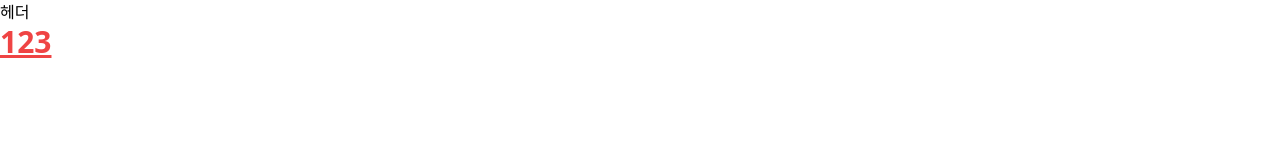
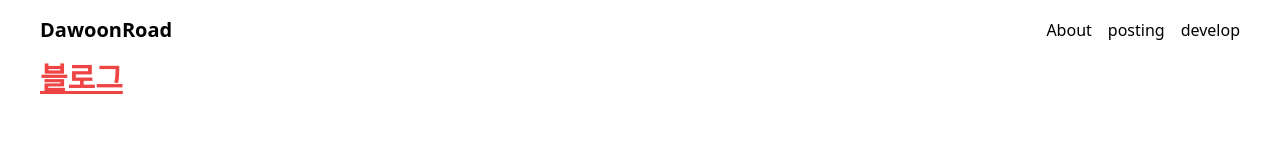
Before and after one commit to hec8897/gatsby-blog, a Gatsby site: page / in a window 1280 px wide. Built offline with nearby package versions, Linux system fonts and the light colour scheme; Gatsby itself is replaced by a stand-in of ours.

Commit message:
create Header
Signed-off-by: dawoonkim <hec8897@naver.com>

```diff
--- a/src/component/common/Header.jsx
+++ b/src/component/common/Header.jsx
@@ -1,5 +1,24 @@
 import * as React from "react";
+import { Screen } from "component";
+import { Link } from "gatsby";
 
-const Header = () => <div>헤더</div>;
+const Header = () => (
+  <Screen>
+    <div className="flex justify-between items-center py-4">
+      <h1 className="font-bold text-xl">DawoonRoad</h1>
+      <ul className="flex gap-4 items-center">
+        <li>
+          <Link to="about">About</Link>
+        </li>
+        <li>
+          <Link to="posting">posting</Link>
+        </li>
+        <li>
+          <Link to="develop">develop</Link>
+        </li>
+      </ul>
+    </div>
+  </Screen>
+);
 
 export default Header;
--- a/src/component/index.js
+++ b/src/component/index.js
@@ -1 +1,3 @@
 export { default as Header } from "./common/Header";
+
+export { default as Screen } from "./ui/Screen";
--- /dev/null
+++ b/src/component/ui/Screen.jsx
@@ -0,0 +1,7 @@
+import React from "react";
+
+const Screen = ({ children }) => (
+  <div className="w-[1200px] m-auto">{children}</div>
+);
+
+export default Screen;
--- a/src/pages/index.jsx
+++ b/src/pages/index.jsx
@@ -1,12 +1,14 @@
 import * as React from "react";
 import "styles/global.css";
-import { Header } from "component";
+import { Header, Screen } from "component";
 
 const IndexPage = () => {
   return (
     <main>
       <Header />
-      <h1 className="text-3xl font-bold underline text-red-500">123</h1>
+      <Screen>
+        <h1 className="text-3xl font-bold underline text-red-500">블로그</h1>
+      </Screen>
     </main>
   );
 };
```
